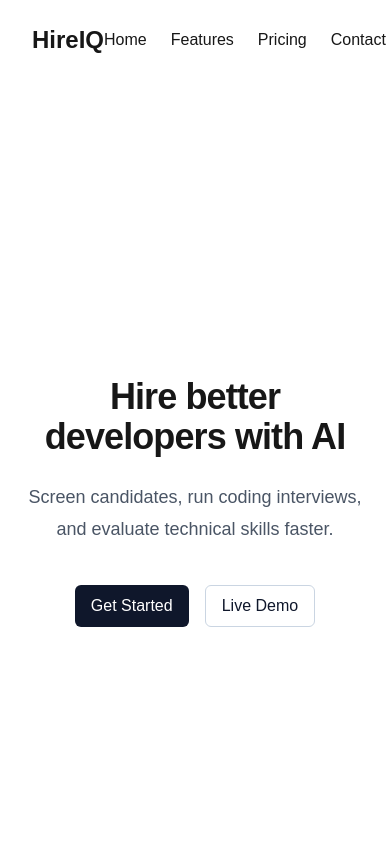
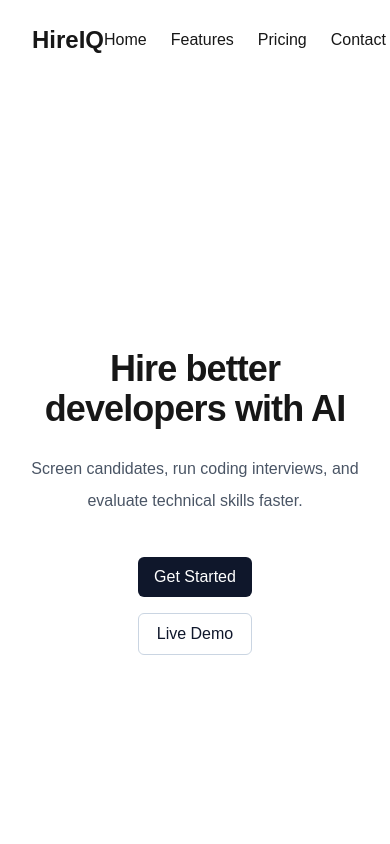
Before and after one commit to ravitejamannam/hireiq, a Next.js app: page / in a window 390 px wide. Shown: the top 844 px of the page. Built offline with nearby package versions, Linux system fonts and the light colour scheme.

Commit message:
improved responsiveness

```diff
--- a/components/marketing/FeatureCard.tsx
+++ b/components/marketing/FeatureCard.tsx
@@ -5,7 +5,7 @@ type FeatureCardProps = {
 
 export default function FeatureCard({ title, description }: FeatureCardProps) {
   return (
-    <article className="rounded-xl border border-slate-200 p-6 shadow-sm transition-shadow hover:shadow-md">
+    <article className="rounded-xl border border-slate-200 p-6 shadow-sm transition-shadow duration-300 hover:shadow-md">
       <h3 className="text-xl font-semibold">{title}</h3>
 
       <p className="mt-3 text-slate-600">{description}</p>
--- a/components/marketing/Hero.tsx
+++ b/components/marketing/Hero.tsx
@@ -7,12 +7,12 @@ export default function Hero() {
         Hire better developers with AI
       </h1>
 
-      <p className="mt-6 max-w-2xl text-lg leading-8 text-gray-600">
+      <p className="mt-6 max-w-2xl text-base leading-8 text-gray-600 md:text-lg">
         Screen candidates, run coding interviews, and evaluate technical skills
         faster.
       </p>
 
-      <div className="mt-10 flex gap-4">
+      <div className="mt-10 flex flex-col gap-4 sm:flex-row">
         <Button
           label="Get Started"
           variant="primary"
```
